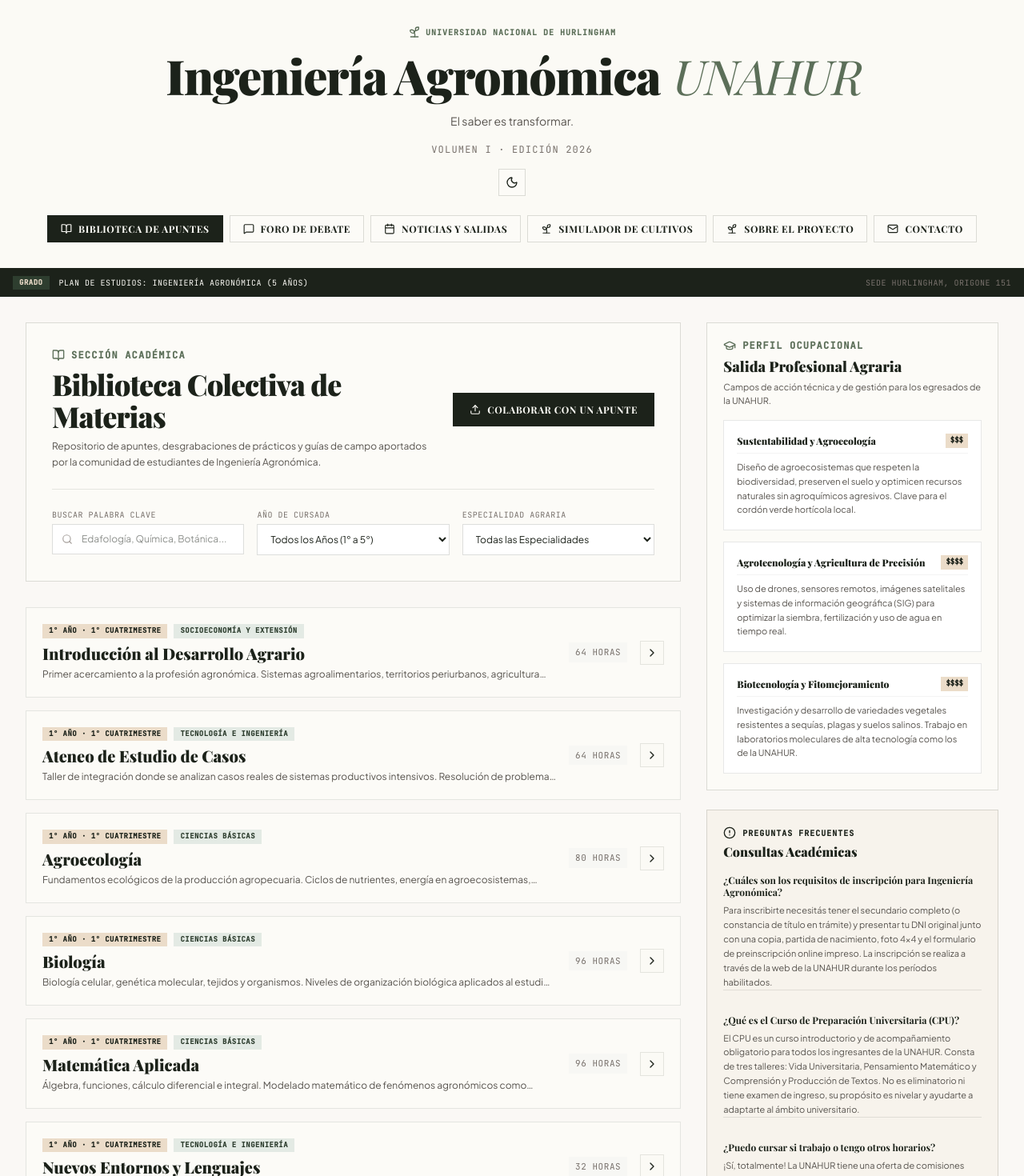
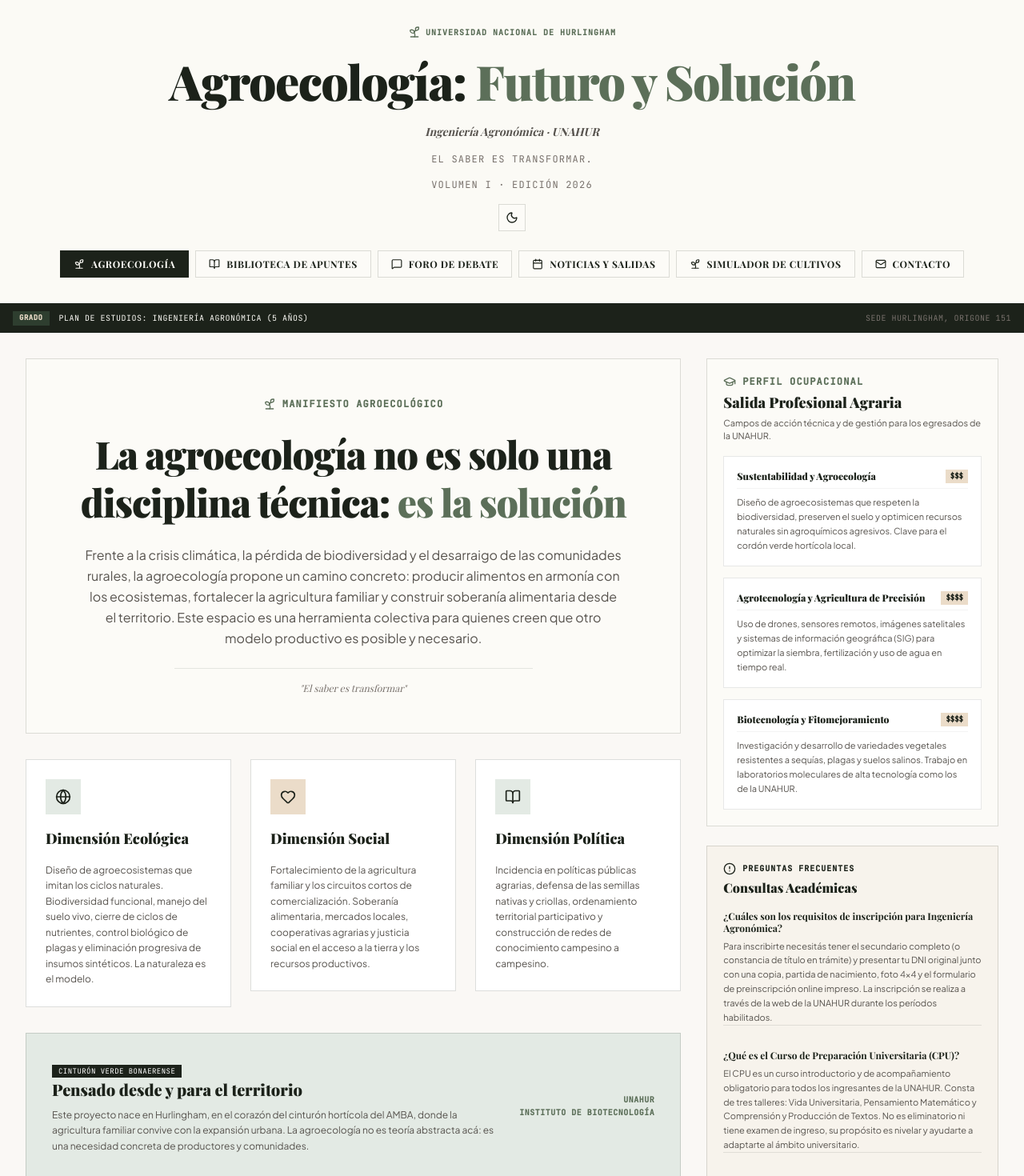
Before and after one commit to Fabrizz1/unahur---ingenieria-agronomica, a React (Vite) app: page / in a window 1280 px wide. Shown: the top 1470 px of the page at 80% size. Built offline with nearby package versions, Linux system fonts and the light colour scheme; a web font is replaced by a local one.

Commit message:
Redisenado header con 'Agroecologia: Futuro y Solucion' y nueva seccion editorial

```diff
--- a/src/App.tsx
+++ b/src/App.tsx
@@ -18,11 +18,11 @@
 import { Subject } from "./types";
 
 import { Reveal } from "./components/Reveal";
+import { AgroecologiaSection } from "./components/AgroecologiaSection";
 import { MaterialsSection } from "./components/MaterialsSection";
 import { ForumSection } from "./components/ForumSection";
 import { NewsSection } from "./components/NewsSection";
 import { SimulatorSection } from "./components/SimulatorSection";
-import { AboutSection } from "./components/AboutSection";
 import { ContactSection } from "./components/ContactSection";
 import { BentoSidebar } from "./components/BentoSidebar";
 import { useTheme } from "./ThemeContext";
@@ -129,7 +129,7 @@
   const { theme, toggleTheme } = useTheme();
 
   // Navigation & UI tabs State
-  const [activeTab, setActiveTab] = useState<"materiales" | "foro" | "noticias" | "simulador" | "sobre" | "contacto">("materiales");
+  const [activeTab, setActiveTab] = useState<"agroecologia" | "materiales" | "foro" | "noticias" | "simulador" | "contacto">("agroecologia");
 
   // Database State (with localStorage persistence)
   const [forumPosts, setForumPosts] = useState<ForumPost[]>([]);
@@ -350,25 +350,19 @@
             <Sprout className="w-4 h-4 text-[var(--accent3)]" />
             <span>Universidad Nacional de Hurlingham</span>
           </div>
-          <h1 className="text-3xl sm:text-5xl md:text-6xl font-serif font-black tracking-tight text-[var(--text)]">
-            Ingeniería Agronómica <span className="font-serif italic font-normal text-[var(--accent3)]">UNAHUR</span>
+          <h1 className="text-3xl sm:text-5xl md:text-6xl font-serif font-black tracking-tight text-[var(--text)] leading-tight">
+            Agroecología: <span className="text-[var(--accent3)]">Futuro y Solución</span>
           </h1>
+          <p className="text-xs sm:text-sm text-[var(--text2)] font-serif font-bold italic max-w-2xl">
+            Ingeniería Agronómica · UNAHUR
+          </p>
           <motion.p
             initial={{ opacity: 0 }}
             animate={{ opacity: 1 }}
             transition={{ duration: 0.8, delay: 0.3 }}
-            className="text-xs sm:text-sm text-[var(--text2)] font-sans max-w-2xl leading-relaxed"
+            className="text-[10px] sm:text-xs text-[var(--text3)] font-mono uppercase tracking-widest max-w-2xl"
           >
-            {"El saber es transformar.".split("").map((char, i) => (
-              <motion.span
-                key={i}
-                initial={{ opacity: 0 }}
-                animate={{ opacity: 1 }}
-                transition={{ duration: 0.03, delay: 0.5 + i * 0.035 }}
-              >
-                {char === " " ? "\u00A0" : char}
-              </motion.span>
-            ))}
+            El saber es transformar.
           </motion.p>
           <motion.p
             initial={{ opacity: 0, y: 10 }}
@@ -393,11 +387,11 @@
           {/* Navigation Links */}
           <nav className="flex flex-wrap justify-center gap-2 pt-2">
             {[
+              { id: "agroecologia", label: "Agroecología", icon: Sprout },
               { id: "materiales", label: "Biblioteca de Apuntes", icon: BookOpen },
               { id: "foro", label: "Foro de Debate", icon: MessageSquare },
               { id: "noticias", label: "Noticias y Salidas", icon: Calendar },
               { id: "simulador", label: "Simulador de Cultivos", icon: Sprout },
-              { id: "sobre", label: "Sobre el proyecto", icon: Sprout },
               { id: "contacto", label: "Contacto", icon: Mail }
             ].map((tab) => {
               const Icon = tab.icon;
@@ -444,6 +438,10 @@
         {/* LEFT COLUMN: ACTIVE INTERACTIVE MODULE */}
         <div className="flex-1 lg:max-w-[70%] space-y-6">
           <Reveal key={activeTab}>
+          {activeTab === "agroecologia" && (
+            <AgroecologiaSection />
+          )}
+
           {activeTab === "materiales" && (
             <MaterialsSection
               sharedMaterials={sharedMaterials}
@@ -479,8 +477,6 @@
           {activeTab === "simulador" && (
             <SimulatorSection triggerNotification={triggerNotification} />
           )}
-
-          {activeTab === "sobre" && <AboutSection />}
 
           {activeTab === "contacto" && (
             <ContactSection triggerNotification={triggerNotification} />
--- /dev/null
+++ b/src/components/AgroecologiaSection.tsx
@@ -0,0 +1,113 @@
+import React from "react";
+import { Sprout, Globe, Heart, BookOpen } from "lucide-react";
+import { Reveal } from "./Reveal";
+
+export const AgroecologiaSection: React.FC = () => {
+  return (
+    <div className="space-y-8">
+      {/* Manifiesto */}
+      <Reveal>
+      <div className="bg-[var(--bg3)] border border-[var(--border-15)] p-8 md:p-12 rounded-none">
+        <div className="max-w-3xl mx-auto text-center space-y-6">
+          <div className="flex items-center justify-center gap-2 text-xs font-mono uppercase tracking-widest text-[var(--accent3)] font-semibold">
+            <Sprout className="w-4 h-4" />
+            <span>Manifiesto Agroecológico</span>
+          </div>
+          <h2 className="text-3xl md:text-5xl font-serif font-black tracking-tight text-[var(--text)] leading-tight">
+            La agroecología no es solo una disciplina técnica:
+            <span className="text-[var(--accent3)]"> es la solución</span>
+          </h2>
+          <p className="text-sm md:text-base text-[var(--text2)] font-sans leading-relaxed max-w-2xl mx-auto">
+            Frente a la crisis climática, la pérdida de biodiversidad y el
+            desarraigo de las comunidades rurales, la agroecología propone un
+            camino concreto: producir alimentos en armonía con los ecosistemas,
+            fortalecer la agricultura familiar y construir soberanía alimentaria
+            desde el territorio. Este espacio es una herramienta colectiva para
+            quienes creen que otro modelo productivo es posible y necesario.
+          </p>
+          <div className="italic text-xs text-[var(--text3)] font-serif border-t border-[var(--border-10)] pt-4 max-w-md mx-auto">
+            "El saber es transformar"
+          </div>
+        </div>
+      </div>
+      </Reveal>
+
+      {/* Pilares */}
+      <div className="grid grid-cols-1 md:grid-cols-3 gap-6">
+        <Reveal delay={0.1}>
+        <div className="bg-[var(--bg-white)] border border-[var(--border-15)] p-6 rounded-none space-y-4 hover:border-[var(--accent3)] transition-colors">
+          <div className="bg-[var(--accent2)] p-3 w-fit">
+            <Globe className="w-5 h-5 text-[var(--text)]" />
+          </div>
+          <h3 className="font-serif font-black text-lg text-[var(--text)]">
+            Dimensión Ecológica
+          </h3>
+          <p className="text-xs text-[var(--text2)] font-sans leading-relaxed">
+            Diseño de agroecosistemas que imitan los ciclos naturales.
+            Biodiversidad funcional, manejo del suelo vivo, cierre de ciclos
+            de nutrientes, control biológico de plagas y eliminación progresiva
+            de insumos sintéticos. La naturaleza es el modelo.
+          </p>
+        </div>
+        </Reveal>
+
+        <Reveal delay={0.2}>
+        <div className="bg-[var(--bg-white)] border border-[var(--border-15)] p-6 rounded-none space-y-4 hover:border-[var(--accent3)] transition-colors">
+          <div className="bg-[var(--accent1)] p-3 w-fit">
+            <Heart className="w-5 h-5 text-[var(--text)]" />
+          </div>
+          <h3 className="font-serif font-black text-lg text-[var(--text)]">
+            Dimensión Social
+          </h3>
+          <p className="text-xs text-[var(--text2)] font-sans leading-relaxed">
+            Fortalecimiento de la agricultura familiar y los circuitos cortos
+            de comercialización. Soberanía alimentaria, mercados locales,
+            cooperativas agrarias y justicia social en el acceso a la tierra
+            y los recursos productivos.
+          </p>
+        </div>
+        </Reveal>
+
+        <Reveal delay={0.3}>
+        <div className="bg-[var(--bg-white)] border border-[var(--border-15)] p-6 rounded-none space-y-4 hover:border-[var(--accent3)] transition-colors">
+          <div className="bg-[var(--accent2)] p-3 w-fit">
+            <BookOpen className="w-5 h-5 text-[var(--text)]" />
+          </div>
+          <h3 className="font-serif font-black text-lg text-[var(--text)]">
+            Dimensión Política
+          </h3>
+          <p className="text-xs text-[var(--text2)] font-sans leading-relaxed">
+            Incidencia en políticas públicas agrarias, defensa de las semillas
+            nativas y criollas, ordenamiento territorial participativo y
+            construcción de redes de conocimiento campesino a campesino.
+          </p>
+        </div>
+        </Reveal>
+      </div>
+
+      {/* Cierre territorial */}
+      <Reveal delay={0.2}>
+      <div className="bg-[var(--accent2)] border border-[var(--border-15)] p-6 md:p-8 rounded-none flex flex-col md:flex-row justify-between items-start md:items-center gap-6">
+        <div className="space-y-2">
+          <span className="bg-[var(--footer)] text-white text-[9px] font-mono uppercase tracking-wider px-2 py-0.5">
+            Cinturón Verde Bonaerense
+          </span>
+          <h3 className="font-serif font-black text-xl text-[var(--text)]">
+            Pensado desde y para el territorio
+          </h3>
+          <p className="text-xs text-[var(--text2)] font-sans max-w-xl leading-relaxed">
+            Este proyecto nace en Hurlingham, en el corazón del cinturón
+            hortícola del AMBA, donde la agricultura familiar convive con la
+            expansión urbana. La agroecología no es teoría abstracta acá:
+            es una necesidad concreta de productores y comunidades.
+          </p>
+        </div>
+        <div className="shrink-0 text-[10px] font-mono uppercase tracking-wider text-[var(--accent3)] font-bold text-right leading-relaxed">
+          <div>UNAHUR</div>
+          <div>Instituto de Biotecnología</div>
+        </div>
+      </div>
+      </Reveal>
+    </div>
+  );
+};
```
